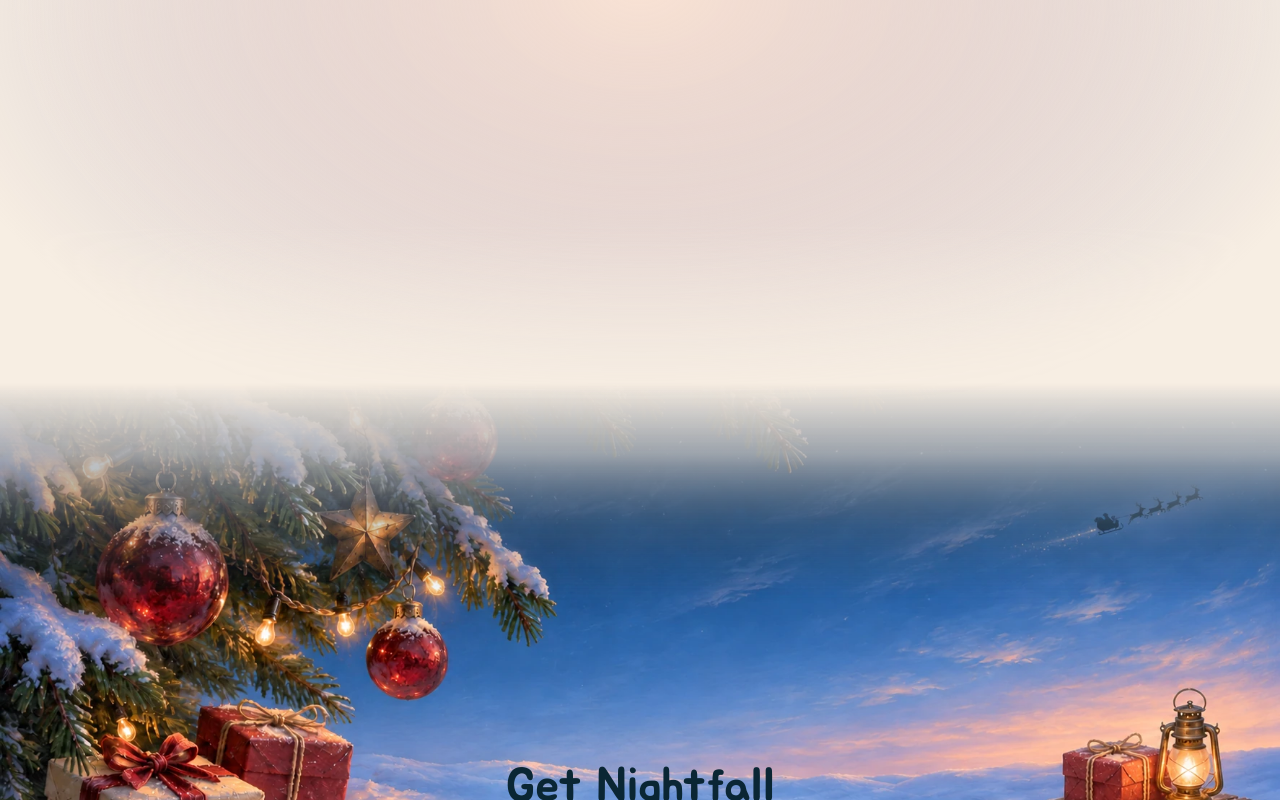
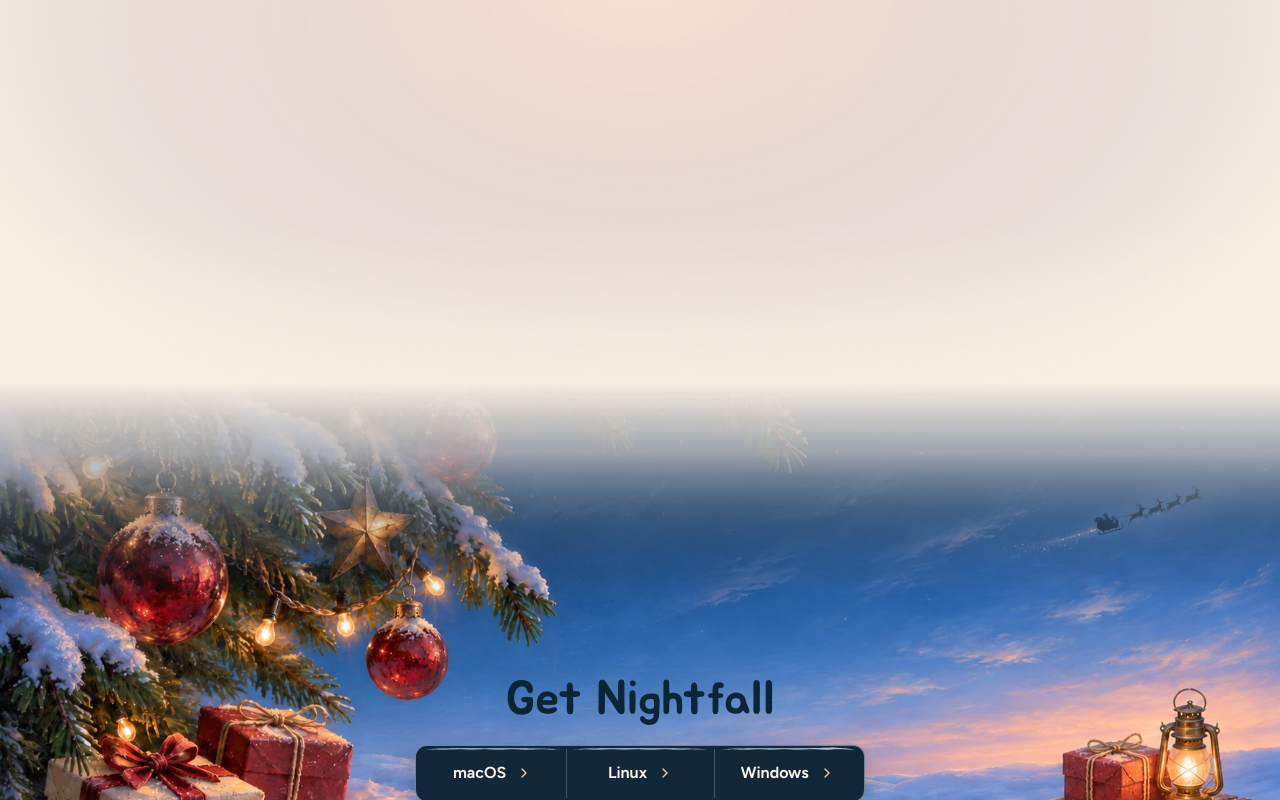
Before and after one commit to romeirofernandes/nightfall, a React (Vite) app in the folder website/: page / in a window 1280 px wide. Shown: the part 2000-2800 px from the top of the page. Built offline with nearby package versions, Linux system fonts and the light colour scheme.

Commit message:
Keep the winter artwork continuous through the footer

```diff
--- a/website/src/landing.css
+++ b/website/src/landing.css
@@ -433,15 +433,15 @@ body:has(.landing) { margin: 0; background: #eef4f8; }
 .landing[data-theme="evening"] { --footer-sky: #233e63; --footer-snow: #6b8bca; }
 .landing[data-theme="night"] { --footer-sky: #091b2e; --footer-snow: #436caa; --install-ink: #fffdf2; }
 
-.winter-closing {
+.winter-ending {
  position: relative;
  isolation: isolate;
  display: grid;
  align-content: end;
  min-block-size: max(410px, 46vw);
  margin-block-start: calc(-1 * clamp(8px, 1.7vw, 24px));
- padding-block-end: clamp(72px, 6.5vw, 112px);
- color: var(--install-ink);
+ row-gap: clamp(24px, 3.2vw, 50px);
+ padding-block-end: clamp(36px, 4vw, 68px);
  background: linear-gradient(transparent,
    color-mix(in srgb, var(--footer-sky) 55%, transparent) 21%,
    var(--footer-sky) 45%, var(--footer-snow));
@@ -470,6 +470,7 @@ body:has(.landing) { margin: 0; background: #eef4f8; }
  display: grid;
  justify-items: center;
  gap: 8px;
+ color: var(--install-ink);
  text-align: center;
 }
 .winter-install-tray h2 {
@@ -506,12 +507,12 @@ body:has(.landing) { margin: 0; background: #eef4f8; }
 }
 .winter-platform svg { flex-shrink: 0; color: #f2cf8e; }
 .landing .winter-platform:hover { background: #26475d; }
-.winter-closing :focus-visible { outline-color: currentColor; }
+.winter-ending :focus-visible { outline-color: currentColor; }
+.landing #get-nightfall:focus { outline: none; }
 .winter-platform:focus-visible { outline-offset: -3px; }
 .winter-footer {
- padding-block: 12px 24px;
- background: #e8eff5;
  color: #0a2634;
+ text-shadow: 0 0 5px #f5f9ff, 0 1px 2px #f5f9ff;
 }
 .winter-footer-content {
  display: grid;
@@ -535,15 +536,13 @@ body:has(.landing) { margin: 0; background: #eef4f8; }
 .winter-credits a:nth-of-type(3) { --credit-underline: #6f4708; }
 
 @media (max-width: 840px) {
- .winter-closing {
+ .winter-ending {
   min-block-size: 0;
   padding-block: max(116px, calc(38vw - 16px)) 46px;
   background: linear-gradient(transparent, var(--footer-sky) max(80px, 18vw), var(--footer-snow) max(155px, 42vw));
  }
  .winter-footer-art {
-  height: auto;
-  aspect-ratio: 2;
-  mask-image: linear-gradient(transparent, #0003 16%, #000 33%, #000 75%, transparent);
+  mask-image: linear-gradient(transparent, #0003 16%, #000 33%);
  }
 }
 @media (max-width: 360px) {
--- a/website/src/landing.jsx
+++ b/website/src/landing.jsx
@@ -71,7 +71,7 @@ function GithubSnowLink({field}) {
   );
 }
 
-function WinterInstallSection({theme, themes, openInstaller, sweepTarget, field}) {
+function WinterEnding({theme, themes, openInstaller, sweepTarget, field}) {
   const [loaded, setLoaded] = useState([]);
   const [displayed, setDisplayed] = useState(theme);
   useEffect(() => {
@@ -79,7 +79,7 @@ function WinterInstallSection({theme, themes, openInstaller, sweepTarget, field}
   }, [loaded, theme]);
 
   return (
-    <section className="winter-closing" aria-labelledby="platform-install-title">
+    <div className="winter-ending">
       <div className="winter-footer-art" aria-hidden="true">
         {themes.map(light => (
           <img key={light} className="winter-footer-scene" data-active={displayed === light}
@@ -88,8 +88,8 @@ function WinterInstallSection({theme, themes, openInstaller, sweepTarget, field}
             onLoad={() => setLoaded(previous => previous.includes(light) ? previous : [...previous, light])}/>
         ))}
       </div>
-      <div id="get-nightfall" className="landing-shell winter-install-tray" ref={sweepTarget} tabIndex={-1}>
-        <h2 id="platform-install-title">Get Nightfall</h2>
+      <section className="landing-shell winter-install-tray" ref={sweepTarget} aria-labelledby="get-nightfall">
+        <h2 id="get-nightfall" tabIndex={-1}>Get Nightfall</h2>
         <ul className="winter-platforms" aria-label="Installation platforms">
           {Object.entries(platforms).map(([key, platform]) => (
             <li key={key}>
@@ -100,9 +100,19 @@ function WinterInstallSection({theme, themes, openInstaller, sweepTarget, field}
             </li>
           ))}
         </ul>
-      </div>
+      </section>
+      <footer className="winter-footer">
+        <div className="landing-shell winter-footer-content">
+          <nav className="landing-footer-links" aria-label="Footer">
+            <a className="landing-link" href={RELEASE}>All downloads<ArrowUpRight aria-hidden="true" size={13}/></a>
+            <a className="landing-link" href={repository}>GitHub<ArrowUpRight aria-hidden="true" size={13}/></a>
+            <a className="landing-link" href="/mac-help/">macOS help</a>
+          </nav>
+          <p className="winter-credits">crafted by <a href="https://romeiro.dev">romeiro</a>, <a href="https://russel.is-a.dev">russel</a> &amp; <a href="https://gavin-soares.vercel.app">gavin</a>'s agents</p>
+        </div>
+      </footer>
       <SnowSurfaces field={field}/>
-    </section>
+    </div>
   );
 }
 
@@ -257,19 +267,9 @@ export function Landing() {
           </section>
           <SnowSurfaces field={featureSnowField}/>
         </div>
-        <WinterInstallSection theme={theme} themes={foregroundThemes}
-          openInstaller={openInstaller} sweepTarget={installSnowTarget} field={footerSnowField}/>
       </main>
-      <footer className="winter-footer">
-        <div className="landing-shell winter-footer-content">
-          <nav className="landing-footer-links" aria-label="Footer">
-            <a className="landing-link" href={RELEASE}>All downloads<ArrowUpRight aria-hidden="true" size={13}/></a>
-            <a className="landing-link" href={repository}>GitHub<ArrowUpRight aria-hidden="true" size={13}/></a>
-            <a className="landing-link" href="/mac-help/">macOS help</a>
-          </nav>
-          <p className="winter-credits">crafted by <a href="https://romeiro.dev">romeiro</a>, <a href="https://russel.is-a.dev">russel</a> &amp; <a href="https://gavin-soares.vercel.app">gavin</a>'s agents</p>
-        </div>
-      </footer>
+      <WinterEnding theme={theme} themes={foregroundThemes}
+        openInstaller={openInstaller} sweepTarget={installSnowTarget} field={footerSnowField}/>
       <dialog className="landing-dialog" ref={dialog} aria-labelledby="install-title"
         onPointerDown={event => { pressedBackdrop.current = isBackdropEvent(event); }}
         onClick={event => {
```
Also changed, not shown: 6 other files (tests, documents, lock files or other folders).
